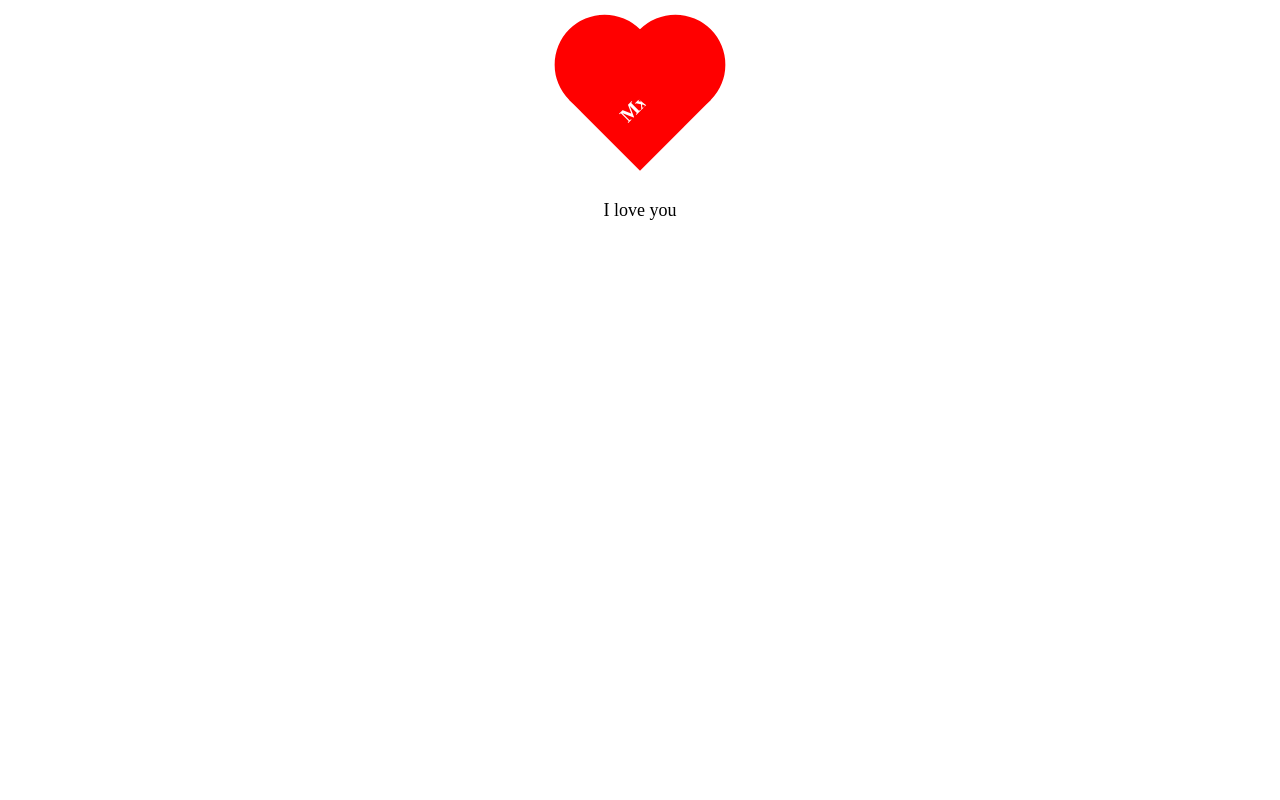
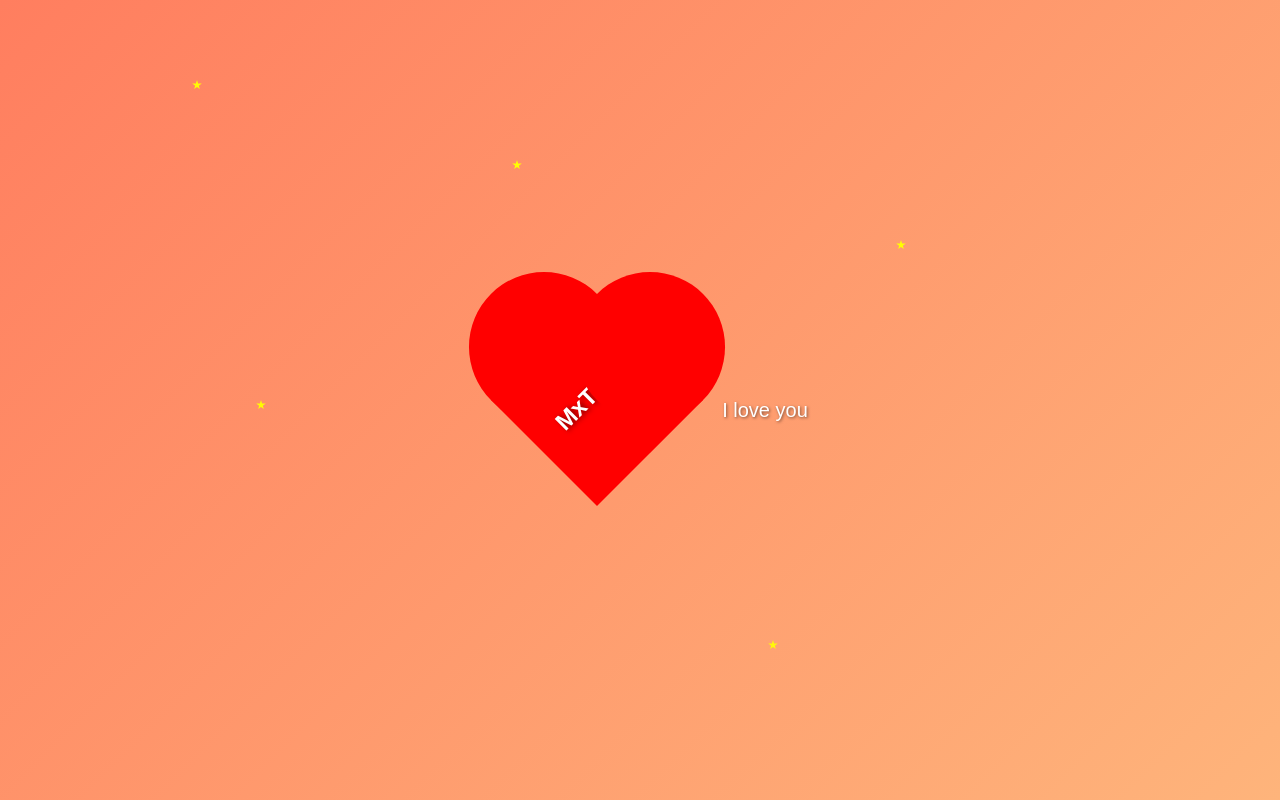
Before and after one commit to Karmaaaaasx/I-love-u, a plain HTML site: page index.html in a window 1280 px wide. Drawn offline with Linux system fonts and the light colour scheme.

Commit message:
Update index.html

```diff
--- a/index.html
+++ b/index.html
@@ -5,44 +5,79 @@
     <meta name="viewport" content="width=device-width, initial-scale=1.0">
     <title>Heart with MxT</title>
     <style>
+        body {
+            display: flex;
+            justify-content: center;
+            align-items: center;
+            height: 100vh;
+            margin: 0;
+            background: linear-gradient(135deg, #ff7e5f, #feb47b);
+            color: white;
+            font-family: Arial, sans-serif;
+            position: relative;
+            overflow: hidden;
+        }
         .heart {
             position: relative;
-            width: 100px;
-            height: 100px;
+            width: 150px;
+            height: 150px;
             background-color: red;
             transform: rotate(-45deg);
-            margin: 50px auto;
+            margin: 50px;
         }
         .heart::before,
         .heart::after {
             content: '';
             position: absolute;
-            width: 100px;
-            height: 100px;
+            width: 150px;
+            height: 150px;
             background-color: red;
             border-radius: 50%;
         }
         .heart::before {
-            top: -50px;
+            top: -75px;
             left: 0;
         }
         .heart::after {
-            left: 50px;
+            left: 75px;
             top: 0;
         }
         .text {
             position: absolute;
-            top: 40%;
-            left: 25%;
-            font-size: 20px;
+            top: 35%;
+            left: 20%;
+            font-size: 24px;
+            font-weight: bold;
+            text-align: center;
             color: white;
-            font-weight: bold;
+            text-shadow: 2px 2px 5px rgba(0, 0, 0, 0.5);
         }
         .love-message {
             text-align: center;
-            font-size: 18px;
+            font-size: 20px;
             margin-top: 20px;
-            color: black;
+            color: white;
+            text-shadow: 1px 1px 3px rgba(0, 0, 0, 0.5);
+        }
+        .decorations {
+            position: absolute;
+            top: 0;
+            left: 0;
+            width: 100%;
+            height: 100%;
+            pointer-events: none;
+        }
+        .star {
+            position: absolute;
+            width: 10px;
+            height: 10px;
+            background-color: yellow;
+            clip-path: polygon(50% 0%, 61% 35%, 98% 35%, 68% 57%, 79% 91%, 50% 70%, 21% 91%, 32% 57%, 2% 35%, 39% 35%);
+            animation: twinkle 1.5s infinite alternate;
+        }
+        @keyframes twinkle {
+            0% { opacity: 0.5; }
+            100% { opacity: 1; }
         }
     </style>
 </head>
@@ -53,5 +88,13 @@
 </div>
 <div class="love-message">I love you</div>
 
+<div class="decorations">
+    <div class="star" style="top: 10%; left: 15%; animation-delay: 0s;"></div>
+    <div class="star" style="top: 20%; left: 40%; animation-delay: 0.3s;"></div>
+    <div class="star" style="top: 30%; left: 70%; animation-delay: 0.6s;"></div>
+    <div class="star" style="top: 50%; left: 20%; animation-delay: 0.9s;"></div>
+    <div class="star" style="top: 80%; left: 60%; animation-delay: 1.2s;"></div>
+</div>
+
 </body>
 </html>
```
